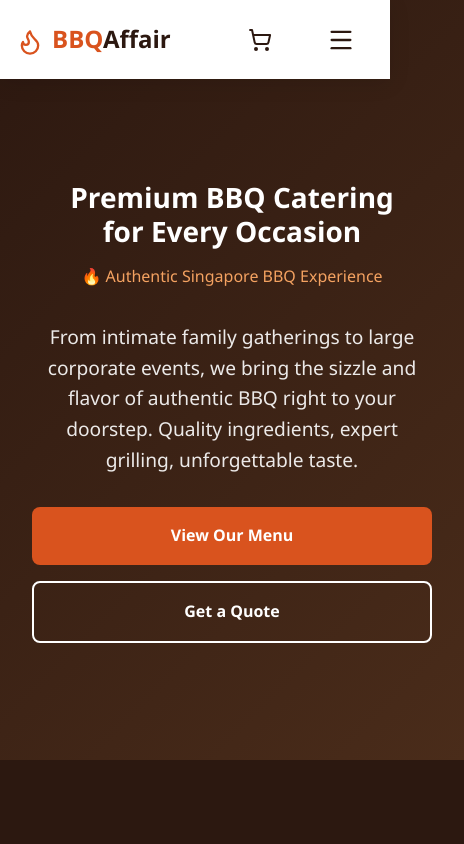
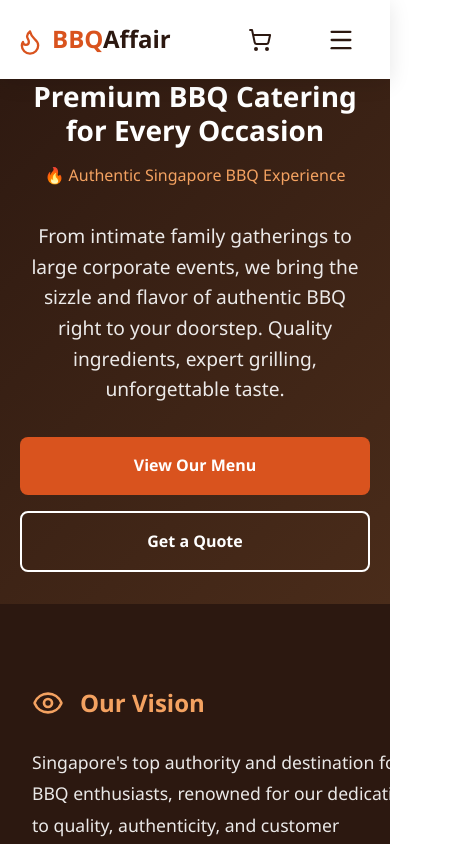
Before and after one commit to cyborg5000/bbqaffair-com-sg, a React (Vite) app: page / in a window 390 px wide. Shown: the top 844 px of the page, 464 px wide, since content can reach past the window. Built offline with nearby package versions, Linux system fonts and the light colour scheme; no server answers; the database is empty.

Commit message:
HOTFIX: Mobile content width 100%
- Fixed html, body, #root, .app to 100% width
- Fixed main element to 100% width
- Mobile sections: padding reduced, width 100%
- Mobile grids: max-width 100%, padding 0
- Hero content: max-width 100% on mobile
- All containers now properly 100% width on mobile

```diff
--- a/src/styles/main.css
+++ b/src/styles/main.css
@@ -21,19 +21,30 @@
   box-sizing: border-box;
 }
 
-body {
+html, body {
   font-family: 'Segoe UI', Tahoma, Geneva, Verdana, sans-serif;
   line-height: 1.6;
   color: var(--text-dark);
   background-color: var(--white);
   overflow-x: hidden;
   width: 100%;
-  max-width: 100vw;
+  max-width: 100%;
+}
+
+#root {
+  width: 100%;
+  max-width: 100%;
 }
 
 .app {
   width: 100%;
+  max-width: 100%;
   overflow-x: hidden;
+}
+
+main {
+  width: 100%;
+  max-width: 100%;
 }
 
 /* Navigation */
@@ -531,6 +542,7 @@ section {
 
   .nav-container {
     padding: 1rem;
+    max-width: 100%;
   }
 
   .logo {
@@ -545,12 +557,26 @@ section {
     font-size: 1.1rem;
   }
 
+  .hero {
+    padding: 6rem 1rem 3rem;
+    min-height: auto;
+  }
+
+  section {
+    padding: 3rem 1rem;
+    width: 100%;
+    max-width: 100%;
+  }
+
   .menu-grid {
     grid-template-columns: 1fr;
+    max-width: 100%;
+    padding: 0;
   }
 
   .contact-container {
     grid-template-columns: 1fr;
+    padding: 0;
   }
 
   .hero-buttons {
@@ -568,6 +594,7 @@ section {
 
   .menu-card {
     padding: 1.5rem;
+    width: 100%;
   }
 
   .menu-price {
@@ -576,18 +603,23 @@ section {
 
   .addons-grid {
     grid-template-columns: 1fr;
+    max-width: 100%;
   }
 
   .testimonials-grid {
     grid-template-columns: 1fr;
+    max-width: 100%;
   }
 
   .checkout-container {
     grid-template-columns: 1fr;
+    padding: 1rem;
+    max-width: 100%;
   }
 
   .features-grid {
     grid-template-columns: repeat(2, 1fr);
+    max-width: 100%;
   }
 
   .footer-content {
@@ -615,6 +647,19 @@ section {
 
   .menu-price {
     font-size: 1.75rem;
+  }
+
+  section {
+    padding: 2rem 0.75rem;
+  }
+
+  .hero {
+    padding: 5rem 0.75rem 2rem;
+  }
+
+  .hero-content {
+    max-width: 100%;
+    padding: 0 0.5rem;
   }
 }
 
```
